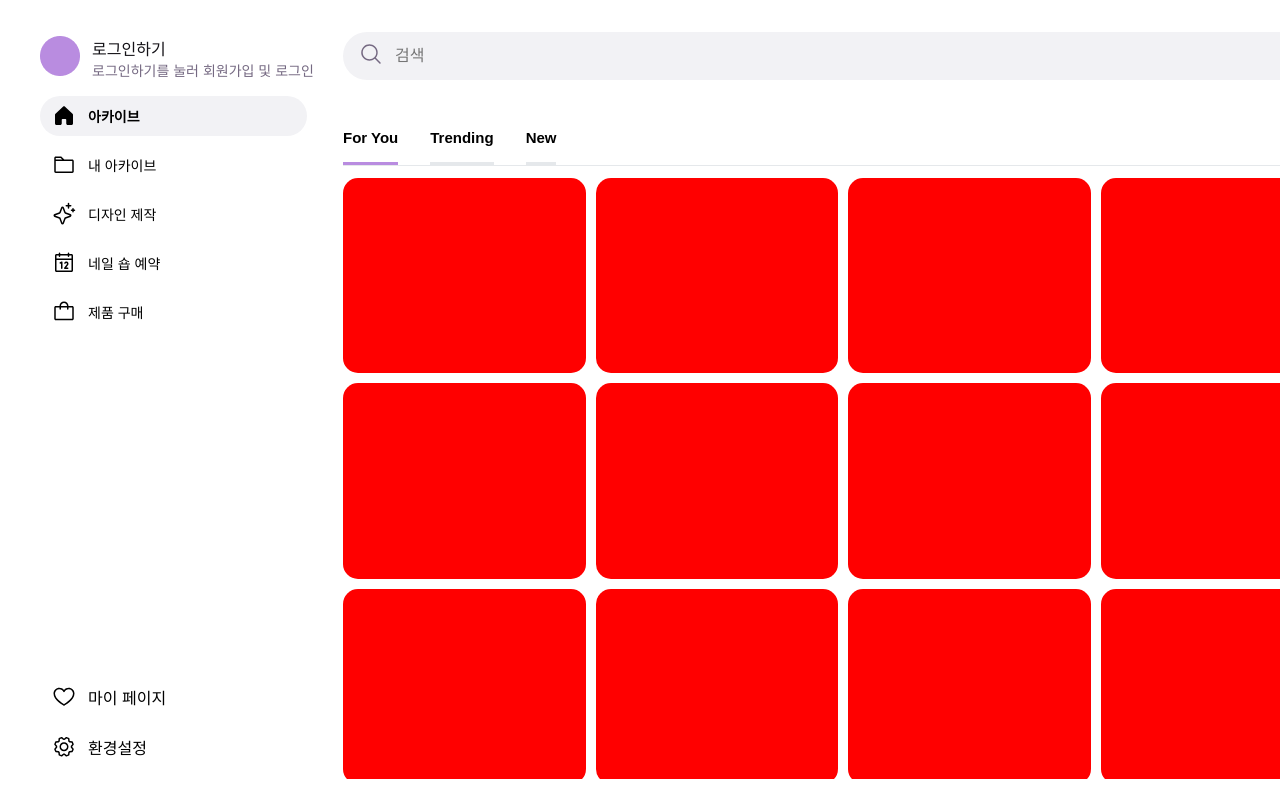
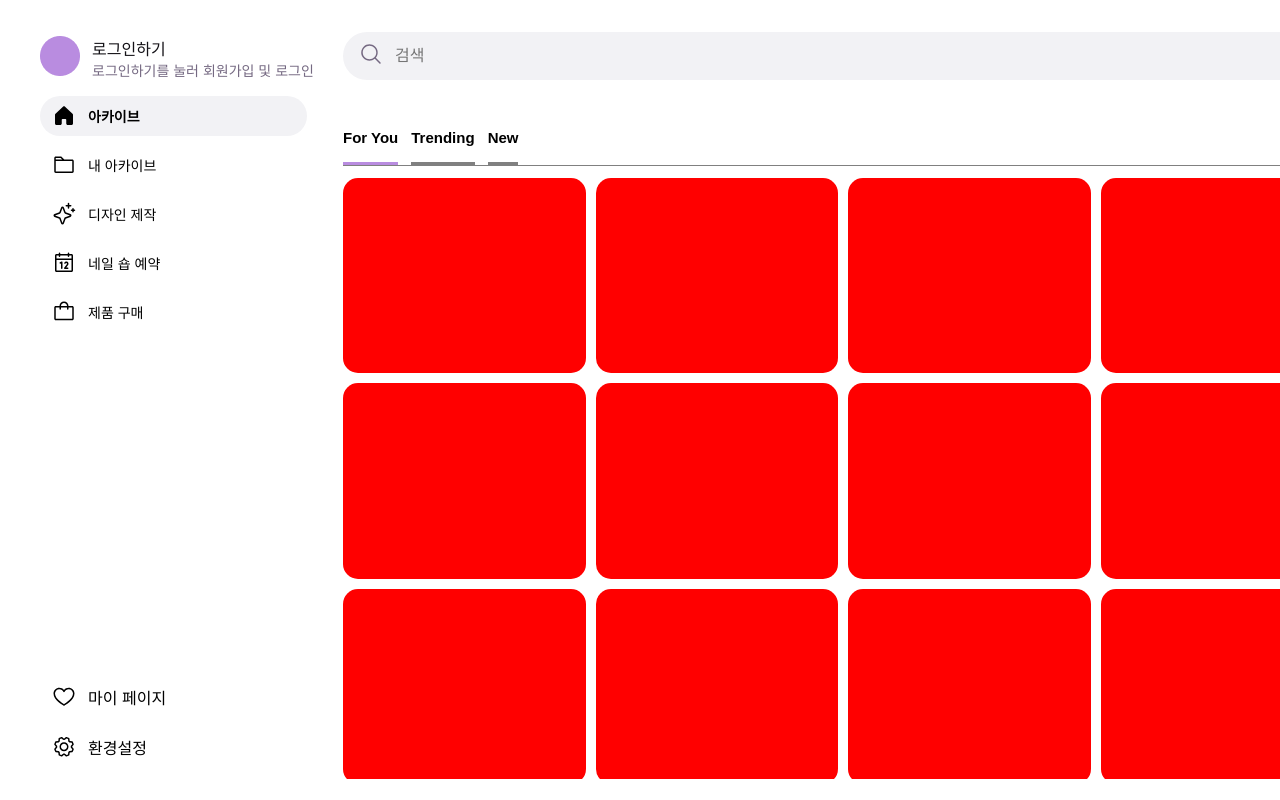
Before and after one commit to OZ-Coding-School/oz_02_collabo-006, a React (Create React App) app in the folder frontend/: page / in a window 1280 px wide. Built offline with nearby package versions, Linux system fonts and the light colour scheme.

Commit message:
[REFACTOR] 상품 클릭 이동

```diff
--- a/frontend/src/App.tsx
+++ b/frontend/src/App.tsx
@@ -5,6 +5,7 @@ import SignUpPage from 'pages/SignUpPage';
 import MyArchive from 'pages/MyArchive';
 import MyPage from 'pages/MyPage';
 import CommonLayout from 'components/layout/CommonLayout';
+import ViewItemPage from 'pages/ViewItemPage';
 
 function App() {
   return (
@@ -14,6 +15,7 @@ function App() {
           <Route path="/" element={<LandingPage />} />
           <Route path="/my-archive" element={<MyArchive />} />
           <Route path="/my-page" element={<MyPage />} />
+          <Route path="/item/:category/:id" element={<ViewItemPage/>}/>
         </Route>
         <Route path="/signup" element={<SignUpPage />} />
       </Routes>
--- a/frontend/src/pages/LandingPage/index.tsx
+++ b/frontend/src/pages/LandingPage/index.tsx
@@ -1,26 +1,26 @@
 import { useState } from 'react';
 import styled from 'styled-components';
+import { useNavigate } from "react-router-dom";
 
 const menuName = [
   {
-    name: 'For You',
-    text: 'For You page',
+    name: "For You",
+    text: "For You page"
   },
   {
-    name: 'Trending',
-    text: 'Trending page',
+    name: "Trending",
+    text: "Trending page"
   },
   {
-    name: 'New',
-    text: 'New page',
-  },
-];
+    name: "New",
+    text: "New page"
+  }
+]
 
 const img = [
-  ['For You page', 1, 1, 1, 1, 1, 1, 1, 1, 1, 1, 1, 1, 1, 1],
-  ['Trending page', 1, 1, 1, 1, 1, 1, 1, 1, 1, 1, 1, 1, 1, 1],
-  ['New page', 1, 1, 1, 1, 1, 1, 1, 1, 1, 1, 1, 1, 1, 1],
-];
+  [1, 2, 3, 4, 5, 6, 7, 8, 9, 10, 11, 12, 13, 14, 15],
+  [1, 2, 3, 4, 5, 6, 7, 8, 9, 10, 11, 12, 13, 14, 15],
+  [1, 2, 3, 4, 5, 6, 7, 8, 9, 10, 11, 12, 13, 14, 15]]
 
 const ArchiveContainer = styled.div`
 width: 100%;
@@ -33,7 +33,7 @@ const ArchiveBarContainer = styled.div`
 width: 79vw;
 height: 54px;
 border: none;
-  border-bottom: 1px solid #e5e8eb;
+border-bottom: 1px solid gray
 `;
 
 const ArchiveBarBtn = styled.button`
@@ -46,8 +46,8 @@ const ArchiveBarBtn = styled.button`
 color: black;
 font-weight: bold;
 cursor: pointer;
-  margin-right: 32px;
-  border-bottom: 0px solid #b98ce0;
+margin-right: 13px;
+border-bottom: 0px solid #B98CE0
 `;
 
 const ArchiveImgContainer = styled.div`
@@ -76,16 +76,18 @@ const ArchiveImg = styled.button`
 font-weight: bold;
 cursor: pointer;
 border-radius: 15px;
-  z-index: 100;
 overflow: hidden;
-`;
+`
 
 const LandingPage = () => {
+
   const [isArchiveBarName, setIsisArchiveBarName] = useState(0);
 
   const archiveBarClick = (index: number) => {
-    setIsisArchiveBarName(index);
-  };
+    setIsisArchiveBarName(index)
+  }
+
+  const navigate = useNavigate();
 
   return (
     <ArchiveContainer>
@@ -93,11 +95,9 @@ const LandingPage = () => {
         {menuName.map((item, index) => (
           <ArchiveBarBtn
             key={index}
-            style={
-              isArchiveBarName === index
-                ? { borderBottomWidth: 3, borderBottomColor: '#B98CE0' }
-                : { borderBottomWidth: 3, borderBottomColor: '#E5E8EB' }
-            }
+            style={isArchiveBarName === index ?
+              { borderBottomWidth: 3, borderBottomColor: '#B98CE0' } :
+              { borderBottomWidth: 3, borderBottomColor: 'gray' }}
             onClick={() => archiveBarClick(index)}
           >
             {item.name}
@@ -106,7 +106,11 @@ const LandingPage = () => {
       </ArchiveBarContainer>
       <ArchiveImgContainer>
         {img[isArchiveBarName].map((item, index) => (
-          <ArchiveImg key={index}></ArchiveImg>
+          <ArchiveImg
+            key={index}
+            onClick={() => navigate(`/item/${menuName[isArchiveBarName].name}/${item}`)
+            }>
+          </ArchiveImg>
         ))}
       </ArchiveImgContainer>
     </ArchiveContainer>
--- /dev/null
+++ b/frontend/src/pages/ViewItemPage/index.tsx
@@ -0,0 +1,13 @@
+import { useParams } from "react-router-dom";
+
+const ViewItemPage = () => {
+    const params = useParams()
+    console.log(params);
+
+    return <div>
+        category:`{params.category}`
+        id:`{params.id}`
+    </div>;
+  };
+
+  export default ViewItemPage;
```
Lines whose indentation alone changed are shown as unchanged.
